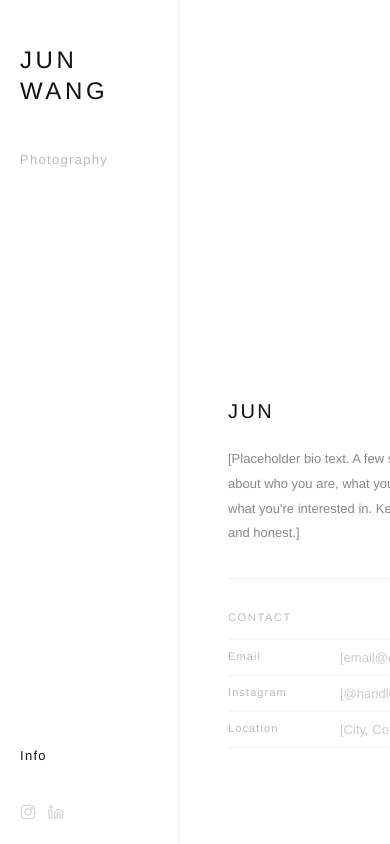
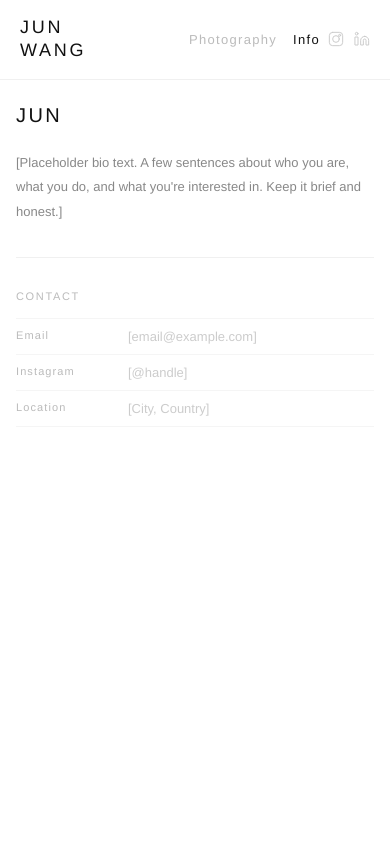
Before and after one commit to wang2hhhhhh/cycles, a plain HTML site: page info.html in a window 390 px wide. Drawn offline with Linux system fonts and the light colour scheme.

Commit message:
Add mobile responsive layout for screens ≤768px
Sidebar becomes a compact horizontal header, carousel images shrink,
lightbox goes full-screen, and info page stacks vertically.

Co-Authored-By: Claude Opus 4.6 <noreply@anthropic.com>

```diff
--- a/style.css
+++ b/style.css
@@ -293,3 +293,99 @@ body {
   max-height: 90%;
   object-fit: contain;
 }
+
+/* ── Mobile responsive ── */
+
+@media (max-width: 768px) {
+  .layout {
+    flex-direction: column;
+  }
+
+  .sidebar {
+    width: 100%;
+    height: auto;
+    position: relative;
+    border-right: none;
+    border-bottom: 1px solid #f0f0f0;
+    padding: 16px 20px;
+    flex-direction: row;
+    align-items: center;
+    flex-wrap: wrap;
+    gap: 8px;
+  }
+
+  .site-name {
+    font-size: 18px;
+    margin: 0;
+    margin-right: auto;
+  }
+
+  .sidebar-nav {
+    flex-direction: row;
+    align-items: center;
+    gap: 16px;
+    flex: none;
+  }
+
+  .nav-group {
+    flex-direction: row;
+    gap: 16px;
+  }
+
+  .nav-item {
+    padding: 4px 0;
+  }
+
+  .nav-bottom {
+    margin-top: 0;
+  }
+
+  .sidebar-social {
+    margin-top: 0;
+    gap: 10px;
+  }
+
+  .projects-dropdown {
+    padding-left: 8px;
+    flex-direction: row;
+    gap: 12px;
+  }
+
+  .main-content {
+    height: auto;
+    padding: 24px 0;
+  }
+
+  .carousel-track {
+    padding: 0 16px;
+  }
+
+  .carousel-track img {
+    height: 200px !important;
+    max-height: 200px;
+  }
+
+  .series-label {
+    padding: 0 16px 12px;
+  }
+
+  .project-header {
+    padding: 0 16px 24px;
+  }
+
+  .lightbox {
+    left: 0;
+  }
+
+  .info-content {
+    height: auto;
+    padding: 24px 16px;
+    flex-direction: column;
+    align-items: flex-start;
+    gap: 32px;
+  }
+
+  .info-portrait {
+    width: 100%;
+  }
+}
```
